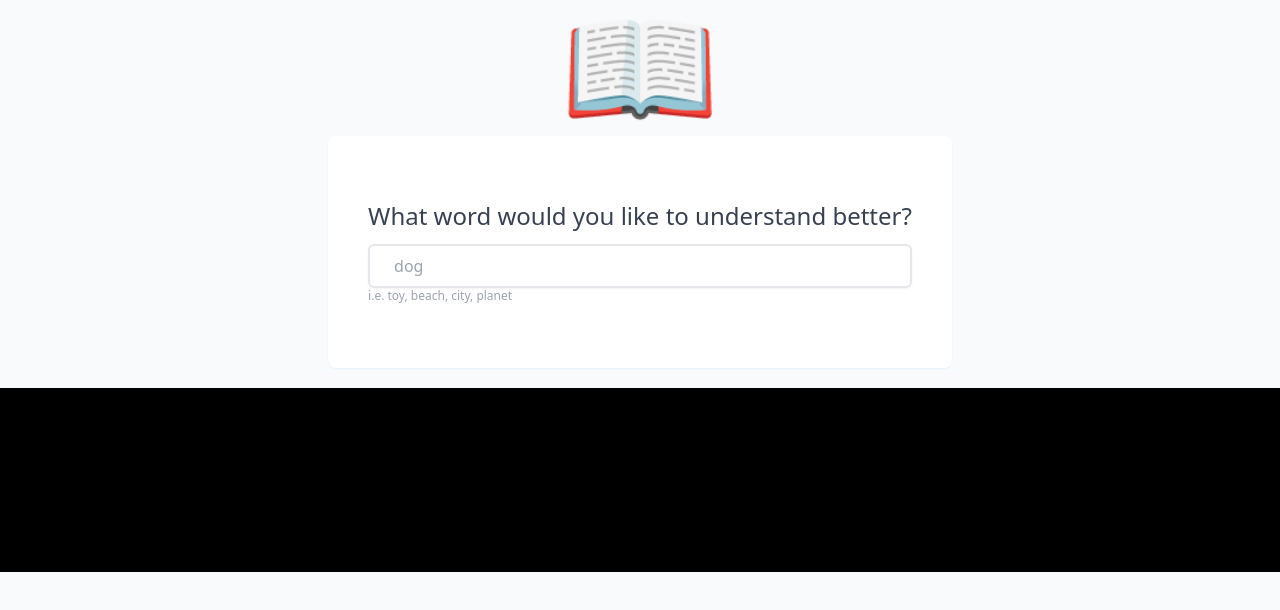
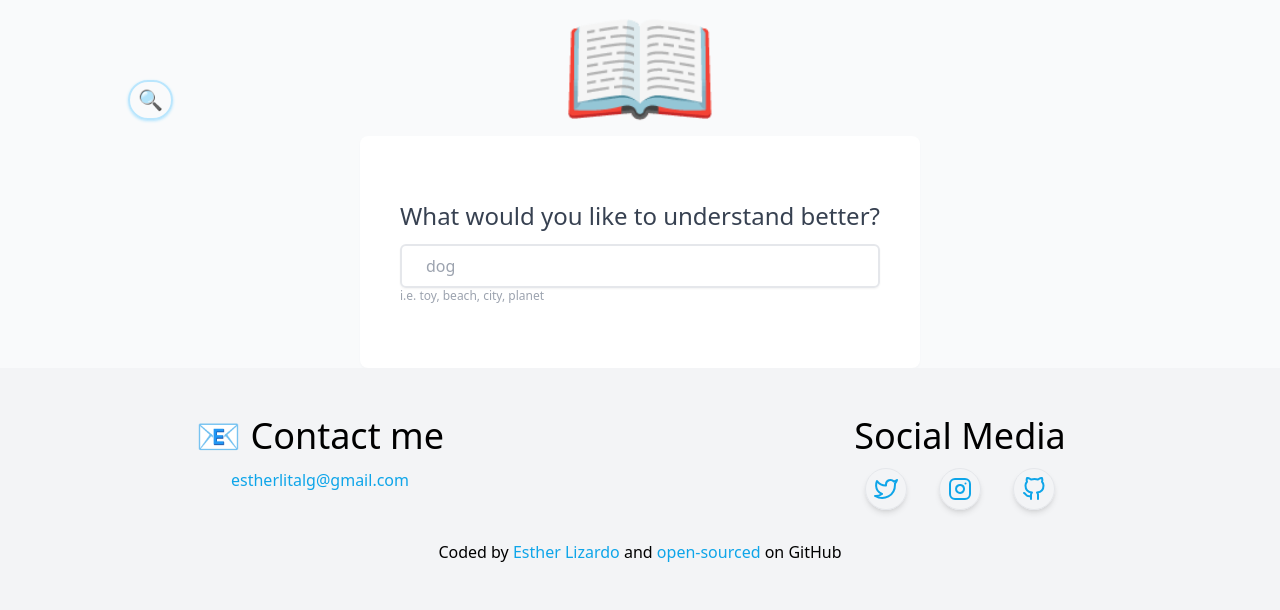
Before and after one commit to Esther-Lita/react-dictionary-project, a React (Create React App) app: page / in a window 1280 px wide. Shown: the top 610 px of the page. Built offline with nearby package versions, Linux system fonts and the light colour scheme; no server answers.

Commit message:
Added a little search button on the side to take you to the search form, also finished the styling process using Tailwind Css, Feather  Icon.

```diff
--- a/package.json
+++ b/package.json
@@ -12,6 +12,7 @@
     "postcss": "^8.4.16",
     "react": "^18.2.0",
     "react-dom": "^18.2.0",
+    "react-feather": "^2.0.10",
     "react-scripts": "5.0.1",
     "tailwindcss": "^3.1.8",
     "web-vitals": "^2.1.4"
--- a/src/App.js
+++ b/src/App.js
@@ -1,4 +1,6 @@
 import Dictionary from "./Dictionary.js";
+import Footer from "./Footer.js";
+
 
 import "./App.css";
 
@@ -7,17 +9,15 @@ function App() {
     <div className="min-h-screen bg-gray-50">
       <div className="container flex flex-col items-center max-w-4xl px-10 m-auto bg-gray-50">
         <header>
-          <h1 className="font-serif text-6xl font-bold text-gray-900 sm:text-9xl">
-            {" "}
-            📖
-          </h1>
+          <h1 className="text-6xl font-bold text-gray-900 sm:text-9xl"> 📖</h1>
         </header>
 
         <Dictionary keyword={"dog"} />
       </div>
-      <footer className="w-full py-20 mt-5 text-center bg-black">
-        Coded by Esthel Lizardo
-      </footer>
+      <div className="">
+        {" "}
+        <Footer />
+      </div>
     </div>
   );
 }
--- a/src/Dictionary.js
+++ b/src/Dictionary.js
@@ -1,6 +1,7 @@
 import React, { useState } from "react";
 import axios from "axios";
 
+import SearchBtn from "./SearchBtn.js";
 import Results from "./Results";
 
 export default function Dictionary(props) {
@@ -16,7 +17,6 @@ export default function Dictionary(props) {
 
   function handlePhotos(response) {
     setImage(response.data.photos);
-    console.log(response.data.next_page);
   }
 
   function search() {
@@ -48,13 +48,14 @@ export default function Dictionary(props) {
   if (loaded) {
     return (
       <div>
-        <section className="max-w-md py-6 mt-2 bg-white rounded-lg shadow-sm sm:max-w-5xl shadow-sky-100">
-          <div className="m-10 ">
+        <section className="max-w-md py-6 mt-2 bg-white rounded-lg shadow-sm sm:max-w-5xl shadow-gray-100">
+          <SearchBtn />
+          <div className="m-10 " id="Search">
             <h2 className="hidden mb-3 text-2xl text-gray-700 sm:block">
-              What word would you like to understand better?
+              What would you like to understand better?
             </h2>
             <h2 className="block mb-1 text-xl text-gray-700 sm:hidden">
-              Search for a word...
+              Search for a word...🔍
             </h2>
             <form
               onSubmit={handleSubmit}
@@ -74,6 +75,7 @@ export default function Dictionary(props) {
             </div>
           </div>
         </section>
+
         <Results info={results} image={image} />
       </div>
     );
--- /dev/null
+++ b/src/Footer.js
@@ -0,0 +1,79 @@
+import React from "react";
+
+import * as Icon from "react-feather";
+
+export default function Footer() {
+  return (
+    <footer className="w-full py-12 bg-gray-100">
+      <div className="grid grid-cols-2 mb-6">
+        <div className="text-center ">
+          <h2 className="mb-1 text-xl sm:text-4xl sm:mb-3">📧 Contact me</h2>
+
+          <a
+            href="mailto:estherlitalg@gmail.com"
+            className="text-sm text-sky-500 hover:underline sm:text-base"
+            title="prepares a message for the email below "
+          >
+            estherlitalg@gmail.com
+          </a>
+        </div>
+        <div className="text-center ">
+          <h2 className="mb-1 text-xl sm:text-4xl sm:mb-3">Social Media</h2>
+          <ul className="">
+            <li className="inline-block px-2 py-2 transition-colors border rounded-full shadow-md sm:mx-4 text-sky-500 hover:text-gray-100 hover:bg-sky-500 sm:text-lg ">
+              <a
+                href="https://twitter.com/esther_ligar"
+                target="_blank"
+                rel="noreferrer"
+              >
+                <Icon.Twitter />
+              </a>
+            </li>
+            <li className="inline-block px-2 py-2 mx-2 transition-colors border rounded-full shadow-md sm:mx-4 text-sky-500 hover:text-gray-100 hover:bg-sky-500 sm:text-lg">
+              <a
+                href="https://www.instagram.com/esther_lita/"
+                target="_blank"
+                rel="noreferrer"
+              >
+                <Icon.Instagram />
+              </a>
+            </li>
+            <li className="inline-block px-2 py-2 transition-colors border rounded-full shadow-md sm:mx-4 text-sky-500 hover:text-gray-100 hover:bg-sky-500 sm:text-lg">
+              <a
+                href="https://github.com/litaesther10"
+                target="_blank"
+                rel="noreferrer"
+              >
+                <Icon.GitHub />
+              </a>
+            </li>
+          </ul>
+        </div>
+      </div>
+
+      <div className="text-sm text-center sm:text-base">
+        <p>
+          Coded by{" "}
+          <a
+            href="https://www.instagram.com/esther_lita/"
+            target="_blank"
+            rel="noreferrer"
+            className="text-sky-500 hover:underline"
+          >
+            Esther Lizardo
+          </a>{" "}
+          and{" "}
+          <a
+            href="https://github.com/litaesther10/react-dictionary-project"
+            target="_blank"
+            rel="noreferrer"
+            className="text-sky-500 hover:underline"
+          >
+            open-sourced
+          </a>{" "}
+          on GitHub
+        </p>
+      </div>
+    </footer>
+  );
+}
--- a/src/Meaning.js
+++ b/src/Meaning.js
@@ -7,8 +7,8 @@ export default function Meaning(props) {
 
   return (
     <div>
-      <div className="max-w-5xl px-12 py-6 mt-2 bg-white rounded-lg shadow-sm shadow-sky-100">
-        <h4 className="text-xl text-gray-900 capitalize sm:text-3xl">
+      <div className="max-w-5xl px-12 py-6 mt-2 bg-white rounded-lg shadow-sm shadow-gray-100">
+        <h4 className="font-serif text-xl text-gray-900 capitalize sm:text-3xl">
           {props.meaning.partOfSpeech}
         </h4>
         {props.meaning.definitions.map(function (definition, index) {
--- a/src/Phonetics.js
+++ b/src/Phonetics.js
@@ -8,11 +8,11 @@ export default function Phonetics(props) {
           href={props.phonetic.audio}
           target="_blank"
           rel="noreferrer"
-          className="px-2 py-2 border border-gray-100 rounded-full shadow cursor-pointer "
+          className="px-1 py-1 border border-gray-100 rounded-full shadow cursor-pointer sm:px-2 sm:py-2"
         >
           <span className=""> 🔊</span>
         </a>
-        <span className="ml-6 text-sm text-sky-700 sm:text-base">
+        <span className="ml-2 text-sm sm:ml-6 text-sky-700 sm:text-base">
           {props.phonetic.text}{" "}
         </span>
       </div>
--- a/src/Photos.js
+++ b/src/Photos.js
@@ -3,21 +3,23 @@ import React from "react";
 export default function Photos(props) {
   if (props.image) {
     return (
-      <div className="grid grid-cols-3">
+      <div className="text-center">
+        <div className="grid items-center grid-cols-3 ">
           {props.image.map(function (photo, index) {
             return (
-            <div key={index} className="flex object-contain m-2">
+              <div key={index} className="m-1 sm:m-2">
                 <a href={photo.url} target="_blank" rel="noreferrer">
                   <img
                     src={photo.src.landscape}
                     alt={photo.alt}
-                  className="w-20 h-10 shadow-sm sm:h-20 ronded-lg sm:w-48 sm:rounded-lg"
+                    className="h-auto min-w-full rounded-sm shadow-md sm:rounded-lg sm:h-20 sm:w-48"
                   />
                 </a>
               </div>
             );
           })}
         </div>
+      </div>
     );
   } else {
     return null;
--- a/src/Results.js
+++ b/src/Results.js
@@ -7,10 +7,10 @@ export default function Results(props) {
   if (props.info) {
     return (
       <div>
-        <div className="max-w-5xl px-12 py-6 mt-2 bg-white rounded-lg shadow-sm shadow-sky-100">
+        <div className="max-w-5xl px-6 py-3 mt-2 bg-white rounded-lg shadow-sm sm:py-6 sm:px-12 shadow-gray-100">
           <div className="grid grid-cols-2">
             <div className="m-auto">
-              <h2 className="mb-6 text-3xl capitalize sm:text-5xl text-bold">
+              <h2 className="mb-6 font-serif text-3xl capitalize sm:text-5xl text-bold">
                 {props.info.word}
               </h2>
 
--- /dev/null
+++ b/src/SearchBtn.js
@@ -0,0 +1,13 @@
+import React from "react";
+
+export default function SearchBtn() {
+  return (
+    <div className="fixed text-xl top-20 left-10 lg:left-32 2xl:left-96 md:left-18 sm:left-">
+      <a href="./Dictionary.js#Search ">
+        <button className="px-2 py-1 transition border-2 rounded-full shadow shadow-sky-200 border-sky-200 hover:shadow-lg ">
+          🔍
+        </button>
+      </a>
+    </div>
+  );
+}
--- a/src/Synonyms.js
+++ b/src/Synonyms.js
@@ -3,7 +3,7 @@ import React from "react";
 export default function Synonyms(props) {
   if (props.synonyms) {
     return (
-      <div className="max-w-5xl px-12 py-6 mt-2 bg-white rounded-lg shadow-sm shadow-sky-100 ">
+      <div className="max-w-5xl px-12 py-6 mt-2 bg-white rounded-lg shadow-sm shadow-gray-100 ">
         <ul>
           {props.synonyms.map(function (synonym, index) {
             return (
```
Also changed, not shown: src/dictionary.png (deleted), 1 other file (tests, documents, lock files or other folders). Lines whose indentation alone changed are shown as unchanged.
